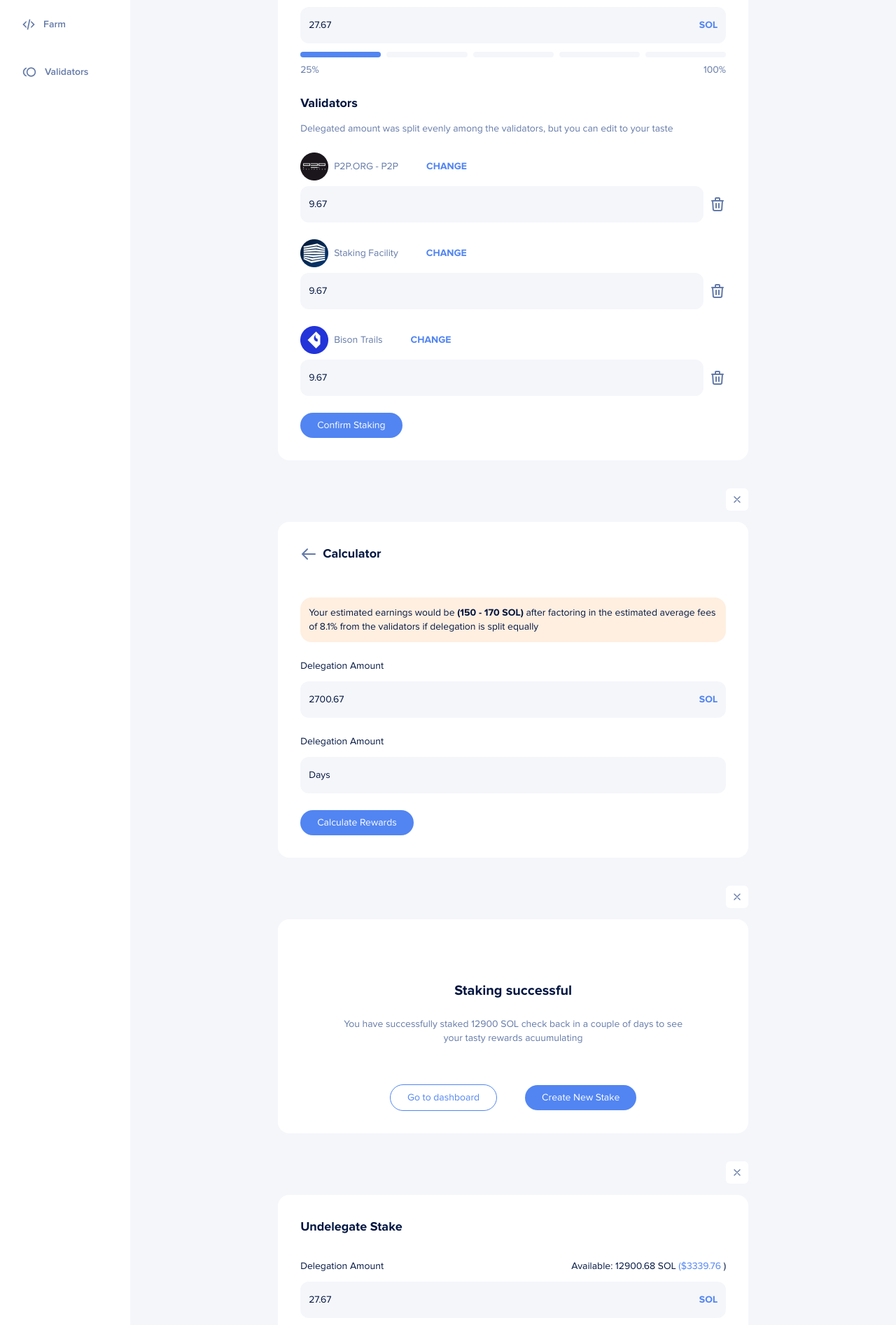
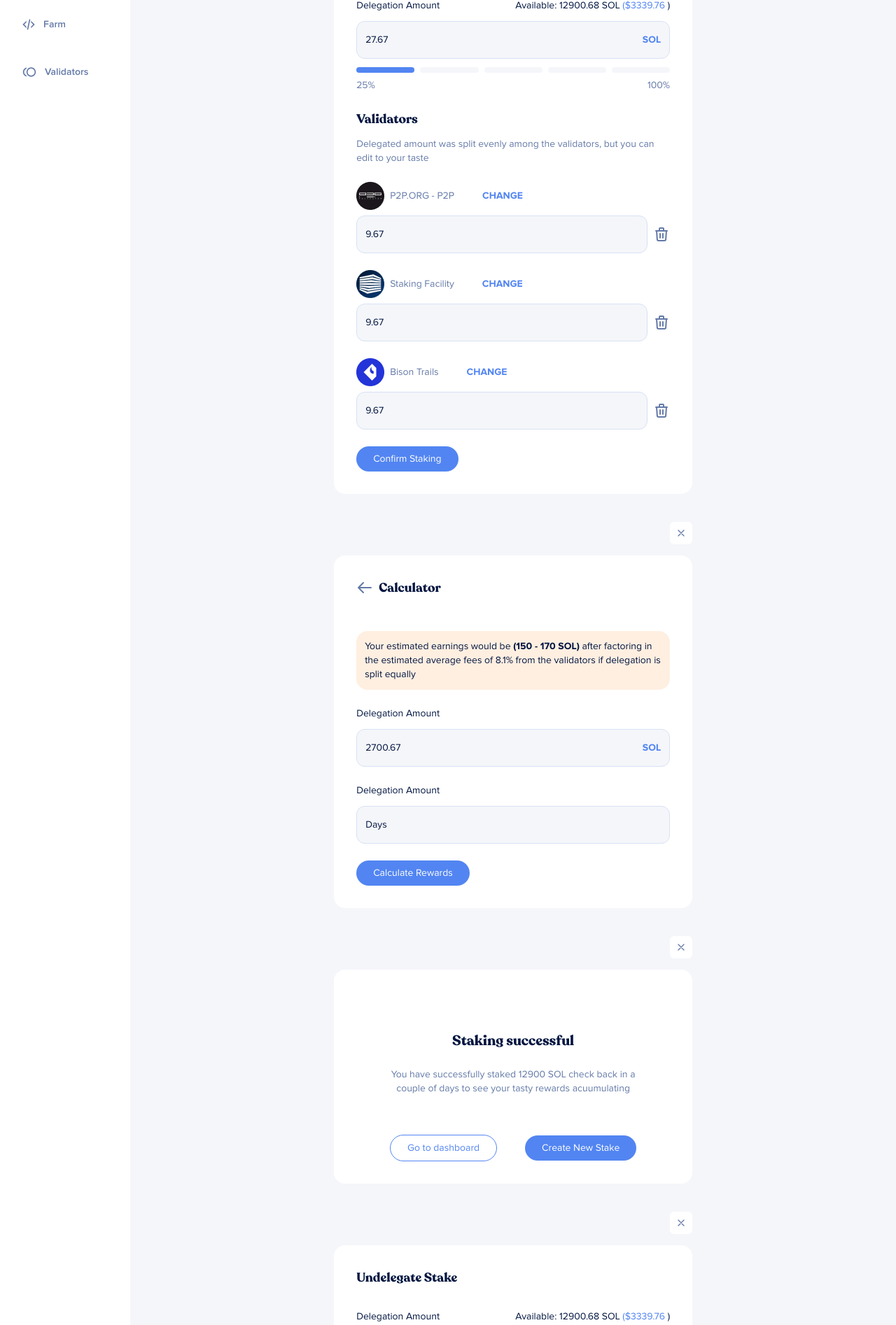
Before and after one commit to Phosah/bitpowr, a Vue app: page /delegatestake in a window 1280 px wide. Shown: the part 374-2268 px from the top of the page at 70% size. Built offline with nearby package versions, Linux system fonts and the light colour scheme.

Commit message:
More updates to components

```diff
--- a/src/components/AllCollections.vue
+++ b/src/components/AllCollections.vue
@@ -2,7 +2,9 @@
     <div class="flex-1 py-8 px-6 mb-6 bg-white rounded-md">
         <div class="flex items-center justify-between mb-6">
             <h2 class="text-brand-blue-3 text-xl">All Collections: 456</h2>
-            <div class="flex items-center space-x-3 w-80 py-3 px-4 bg-brand-blue-6 rounded-md">
+            <div
+                class="flex items-center space-x-3 w-80 py-3 px-4 bg-brand-blue-6 rounded-md border border-brand-blue-10"
+            >
                 <div>
                     <svg
                         class="w-6 h-6"
@@ -20,7 +22,7 @@
                     </svg>
                 </div>
                 <input
-                    class="bg-transparent w-full"
+                    class="bg-transparent w-full h-full focus-within:outline-none"
                     type="text"
                     placeholder="Search for collection"
                 />
--- a/src/components/AllValidators.vue
+++ b/src/components/AllValidators.vue
@@ -3,13 +3,21 @@
         <div class="flex items-center justify-between mb-6">
             <h2 class="text-brand-blue-3 text-xl">All Collections: 456</h2>
             <div class="flex items-center space-x-6">
-                <div class="flex items-center space-x-3 w-40 py-3 px-4 bg-brand-blue-6 rounded-md">
-                    <input class="bg-transparent w-full" type="text" placeholder="Filter" />
+                <div
+                    class="flex items-center space-x-3 w-40 py-4 px-4 bg-brand-blue-6 rounded-md border border-brand-blue-10"
+                >
+                    <input
+                        class="bg-transparent w-full h-full focus-within:outline-none"
+                        type="text"
+                        placeholder="Filter"
+                    />
                     <div>
                         <img src="../assets/filter-icon.svg" alt="Filter icon" />
                     </div>
                 </div>
-                <div class="flex items-center space-x-3 w-80 py-3 px-4 bg-brand-blue-6 rounded-md">
+                <div
+                    class="flex items-center space-x-3 w-80 py-3 px-4 bg-brand-blue-6 rounded-md border border-brand-blue-10"
+                >
                     <div>
                         <svg
                             class="w-6 h-6"
@@ -27,7 +35,7 @@
                         </svg>
                     </div>
                     <input
-                        class="bg-transparent w-full"
+                        class="bg-transparent w-full h-full focus-within:outline-none"
                         type="text"
                         placeholder="Search for collection"
                     />
@@ -83,7 +91,9 @@
                         <h3 class="text-brand-blue-3 font-medium">Jan 14, 2022</h3>
                     </div>
                     <div class="flex-1 text-brand-blue-1">
-                        <button class="py-2 px-6 border border-brand-blue-1 rounded-full">Delegate</button>
+                        <button class="py-2 px-6 border border-brand-blue-1 rounded-full">
+                            <router-link to="/delegatestake">Delegate</router-link>
+                        </button>
                     </div>
                 </div>
             </div>
--- a/src/components/MostRatedCollections.vue
+++ b/src/components/MostRatedCollections.vue
@@ -6,8 +6,10 @@
                 <img src="../assets/info-icon.svg" alt="Info icon" />
             </div>
             <div
-                class="font-euclid-medium flex items-center space-x-4 py-2 px-8 border border-brand-blue-1 text-brand-blue-1 rounded-full"
-            >View All</div>
+                class="font-euclid-medium flex items-center space-x-4 py-2 px-8 border border-brand-blue-1 text-brand-blue-1 rounded-full cursor-pointer"
+            >
+                <router-link to="/collections">View All</router-link>
+            </div>
         </div>
         <div class="flex items-center px-3 py-6 font-bold bg-brand-blue-6 rounded-md">
             <h3 class="w-2/5">Collections</h3>
@@ -32,7 +34,7 @@
                         >{{ collection.numOfValidators }}</h3>
                         <p class="text-xs">Avg Fee: {{ collection.validatorsAvg }}%</p>
                     </div>
-                    <div class="flex-1 text-brand-blue-1">
+                    <div class="flex-1 text-brand-blue-1 cursor-pointer">
                         <button class="py-2 px-6 border border-brand-blue-1 rounded-full">View</button>
                     </div>
                 </div>
--- a/src/components/StakedAccounts.vue
+++ b/src/components/StakedAccounts.vue
@@ -46,7 +46,6 @@
                             :class="account.status === 'Active' ? 'bg-brand-green-1' : 'bg-brand-orange-2'"
                             class="w-2 h-2 rounded-full"
                         ></div>
-                        <!-- <p v-if="account.status === 'Active'"></p> -->
                         <p
                             :class="account.status === 'Active' ? 'text-brand-green-1 font-medium' : 'text-brand-orange-2'"
                         >{{ account.status }}</p>
--- a/src/components/TopValidators.vue
+++ b/src/components/TopValidators.vue
@@ -6,8 +6,10 @@
                 <img src="../assets/info-icon.svg" alt="Info icon" />
             </div>
             <div
-                class="font-euclid-medium flex items-center space-x-4 py-2 px-8 border border-brand-blue-1 text-brand-blue-1 rounded-full"
-            >View All</div>
+                class="font-euclid-medium flex items-center space-x-4 py-2 px-8 border border-brand-blue-1 text-brand-blue-1 rounded-full cursor-pointer"
+            >
+                <router-link to="/validators">View All</router-link>
+            </div>
         </div>
         <div class="flex items-center px-3 py-6 font-bold bg-brand-blue-6 rounded-md">
             <h3 class="w-2/5">Validator</h3>
@@ -35,7 +37,9 @@
                         <p class="text-xs">{{ validator.numDelegated }} Delegated</p>
                     </div>
                     <div class="flex-1 text-brand-blue-1">
-                        <button class="py-2 px-6 border border-brand-blue-1 rounded-full">Delegate</button>
+                        <button
+                            class="py-2 px-6 border border-brand-blue-1 rounded-full cursor-pointer"
+                        >Delegate</button>
                     </div>
                 </div>
             </div>
--- a/src/views/DelegateStake.vue
+++ b/src/views/DelegateStake.vue
@@ -1,6 +1,6 @@
 <template>
     <div>
-        <div class="max-w-2xl mx-auto my-10">
+        <div class="max-w-lg mx-auto my-10">
             <div class="flex items-center justify-end mb-4">
                 <div class="w-8 h-8 flex items-center justify-center bg-white rounded-md">
                     <svg
@@ -20,7 +20,7 @@
                 </div>
             </div>
             <div class="p-8 bg-white rounded-2xl">
-                <h1 class="mb-6 font-bold text-lg text-brand-blue-3">Delegate Stake</h1>
+                <h1 class="mb-6 font-recoleta-bold text-lg text-brand-blue-3">Delegate Stake</h1>
                 <div
                     class="mb-6 flex items-center space-x-2 px-3 py-3 bg-brand-orange-1 rounded-2xl"
                 >
@@ -41,7 +41,7 @@
                         </p>
                     </div>
                     <div
-                        class="mb-3 flex items-center justify-between py-4 px-3 bg-brand-blue-11 rounded-xl"
+                        class="mb-3 flex items-center justify-between py-4 px-3 bg-brand-blue-11 rounded-xl border border-brand-blue-10"
                     >
                         <p class="text-brand-blue-3">27.67</p>
                         <h2 class="font-bold text-brand-blue-1">SOL</h2>
@@ -59,7 +59,7 @@
                     </div>
                 </div>
                 <div class="mb-6">
-                    <h1 class="mb-3 font-bold text-lg text-brand-blue-3">Validators</h1>
+                    <h1 class="mb-3 font-recoleta-bold text-lg text-brand-blue-3">Validators</h1>
                     <p>Delegated amount was split evenly among the validators, but you can edit to your taste</p>
                 </div>
                 <div class="mb-6">
@@ -71,7 +71,9 @@
                         <p class="ml-10 font-bold text-brand-blue-1">CHANGE</p>
                     </div>
                     <div class="mb-3 flex items-center space-x-2">
-                        <div class="flex-1 py-4 px-3 bg-brand-blue-11 rounded-xl">
+                        <div
+                            class="flex-1 py-4 px-3 bg-brand-blue-11 rounded-xl border border-brand-blue-10"
+                        >
                             <p class="text-brand-blue-3">9.67</p>
                         </div>
                         <div>
@@ -101,7 +103,9 @@
                         <p class="ml-10 font-bold text-brand-blue-1">CHANGE</p>
                     </div>
                     <div class="mb-3 flex items-center space-x-2">
-                        <div class="flex-1 py-4 px-3 bg-brand-blue-11 rounded-xl">
+                        <div
+                            class="flex-1 py-4 px-3 bg-brand-blue-11 rounded-xl border border-brand-blue-10"
+                        >
                             <p class="text-brand-blue-3">9.67</p>
                         </div>
                         <div>
@@ -131,7 +135,9 @@
                         <p class="ml-10 font-bold text-brand-blue-1">CHANGE</p>
                     </div>
                     <div class="mb-3 flex items-center space-x-2">
-                        <div class="flex-1 py-4 px-3 bg-brand-blue-11 rounded-xl">
+                        <div
+                            class="flex-1 py-4 px-3 bg-brand-blue-11 rounded-xl border border-brand-blue-10"
+                        >
                             <p class="text-brand-blue-3">9.67</p>
                         </div>
                         <div>
@@ -156,7 +162,7 @@
             </div>
         </div>
         <!-- Calculator -->
-        <div class="max-w-2xl mx-auto my-10">
+        <div class="max-w-lg mx-auto my-10">
             <div class="flex items-center justify-end mb-4">
                 <div class="w-8 h-8 flex items-center justify-center bg-white rounded-md">
                     <svg
@@ -193,7 +199,7 @@
                             />
                         </svg>
                     </div>
-                    <h1 class="font-bold text-lg text-brand-blue-3">Calculator</h1>
+                    <h1 class="font-recoleta-bold text-lg text-brand-blue-3">Calculator</h1>
                 </div>
                 <div class="mb-6 px-3 py-3 bg-brand-orange-1 rounded-2xl">
                     <p class="text-brand-blue-3">
@@ -205,7 +211,7 @@
                 <div class="mb-6">
                     <p class="mb-3 text-brand-blue-3">Delegation Amount</p>
                     <div
-                        class="mb-3 flex items-center justify-between py-4 px-3 bg-brand-blue-11 rounded-xl"
+                        class="mb-3 flex items-center justify-between py-4 px-3 bg-brand-blue-11 rounded-xl border border-brand-blue-10"
                     >
                         <p class="text-brand-blue-3">2700.67</p>
                         <h2 class="font-bold text-brand-blue-1">SOL</h2>
@@ -213,13 +219,15 @@
                 </div>
                 <div class="mb-6">
                     <p class="mb-3 text-brand-blue-3">Delegation Amount</p>
-                    <div class="mb-3 py-4 px-3 text-brand-blue-3 bg-brand-blue-11 rounded-xl">Days</div>
+                    <div
+                        class="mb-3 py-4 px-3 text-brand-blue-3 bg-brand-blue-11 rounded-xl border border-brand-blue-10"
+                    >Days</div>
                 </div>
                 <button class="py-2 px-6 bg-brand-blue-1 rounded-full text-white">Calculate Rewards</button>
             </div>
         </div>
         <!-- Staking Successful -->
-        <div class="max-w-2xl mx-auto my-10">
+        <div class="max-w-lg mx-auto my-10">
             <div class="flex items-center justify-end mb-4">
                 <div class="w-8 h-8 flex items-center justify-center bg-white rounded-md">
                     <svg
@@ -241,7 +249,9 @@
             <div class="p-8 rounded-2xl bg-white">
                 <div class="w-10/12 mx-auto text-center">
                     <div class="my-14">
-                        <h1 class="mb-6 font-bold text-xl text-brand-blue-3">Staking successful</h1>
+                        <h1
+                            class="mb-6 font-recoleta-bold text-xl text-brand-blue-3"
+                        >Staking successful</h1>
                         <p>You have successfully staked 12900 SOL check back in a couple of days to see your tasty rewards acuumulating</p>
                     </div>
                     <div class="flex items-center space-x-10 justify-center">
@@ -256,7 +266,7 @@
             </div>
         </div>
         <!-- Undelegate -->
-        <div class="max-w-2xl mx-auto my-10">
+        <div class="max-w-lg mx-auto my-10">
             <div class="flex items-center justify-end mb-4">
                 <div class="w-8 h-8 flex items-center justify-center bg-white rounded-md">
                     <svg
@@ -276,7 +286,7 @@
                 </div>
             </div>
             <div class="p-8 bg-white rounded-2xl">
-                <h1 class="mb-8 font-bold text-lg text-brand-blue-3">Undelegate Stake</h1>
+                <h1 class="mb-8 font-recoleta-bold text-lg text-brand-blue-3">Undelegate Stake</h1>
                 <div class="mb-8">
                     <div class="mb-3 flex items-center justify-between text-brand-blue-3">
                         <p>Delegation Amount</p>
@@ -286,7 +296,7 @@
                         </p>
                     </div>
                     <div
-                        class="mb-3 flex items-center justify-between py-4 px-3 bg-brand-blue-11 rounded-xl"
+                        class="mb-3 flex items-center justify-between py-4 px-3 bg-brand-blue-11 rounded-xl border border-brand-blue-10"
                     >
                         <p class="text-brand-blue-3">27.67</p>
                         <h2 class="font-bold text-brand-blue-1">SOL</h2>
--- a/src/views/Staking.vue
+++ b/src/views/Staking.vue
@@ -52,18 +52,18 @@
             <MostRatedCollections :collections="collectionsArr" />
             <TopValidators :validators="validatorsArr" />
         </div>
-        <div>
+        <div class>
             <div class="mb-6 px-6 bg-white">
                 <div class="flex items-center space-x-10">
                     <p
                         @click="selectTab('stakedAccounts')"
                         :class="selectedTab === 'stakedAccounts' ? 'py-6 text-brand-blue-1 font-bold border-b-4 border-brand-blue-1' : 'py-6 border-b-4 border-white'"
-                        class="cursor-pointer"
+                        class="transition-all ease-in-out delay-75 cursor-pointer"
                     >Staked Accounts</p>
                     <p
                         @click="selectTab('transactionHistory')"
                         :class="selectedTab === 'transactionHistory' ? 'py-6 text-brand-blue-1 font-bold border-b-4 border-brand-blue-1' : 'py-6 border-b-4 border-white'"
-                        class="cursor-pointer"
+                        class="transition-all ease-in-out delay-75 cursor-pointer"
                     >Transaction History</p>
                 </div>
             </div>
```
